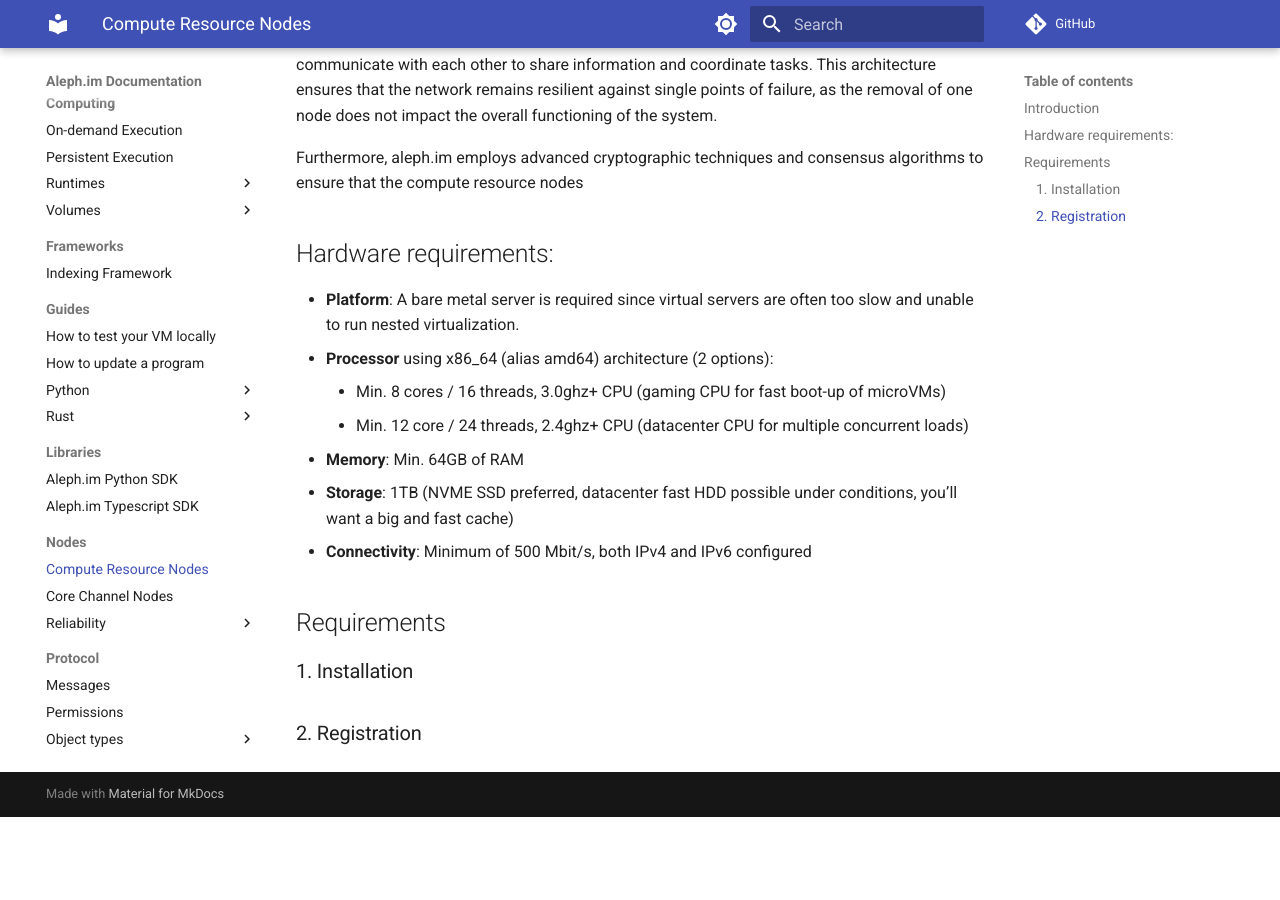
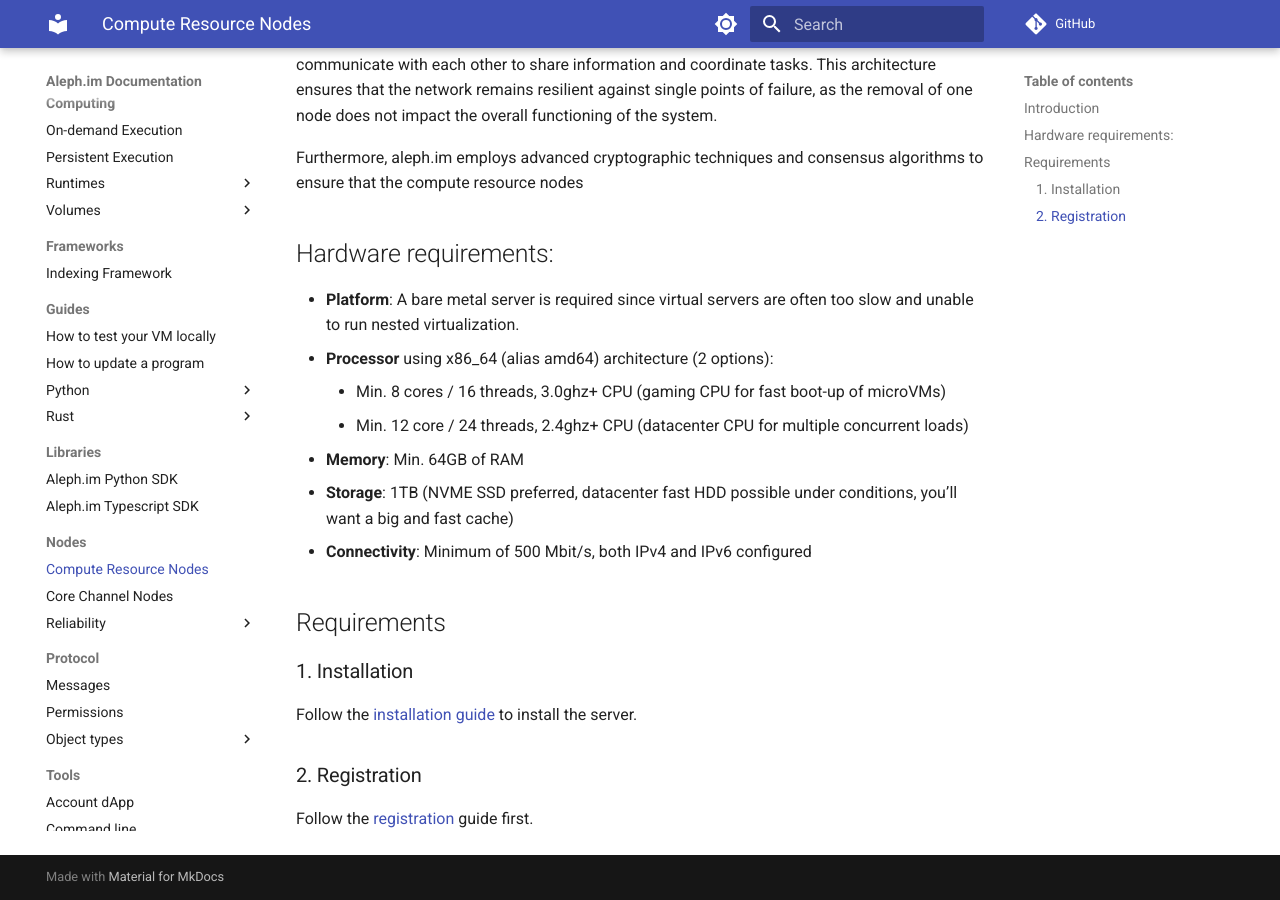
Before and after one commit to aleph-im/aleph-docs, an MkDocs documentation site: the page built from docs/nodes/compute.md, in a window 1280 px wide and 900 px high, scrolled down 574 px. Built offline with MkDocs 1.6.1 and Material for MkDocs 9.7.7, drawn with Linux system fonts in a browser that asks for light colours; comment, search, counter and statistics services are not loaded; before the commit the page ends 1391 px from its top, so only the background shows below that.

Commit message:
[UPDATE] Update compute.md
Added the installation and registration guide

```diff
--- a/docs/nodes/compute.md
+++ b/docs/nodes/compute.md
@@ -34,5 +34,7 @@
 ## Requirements
 
 ### 1. Installation
+Follow the [installation guide](https://github.com/aleph-im/aleph-vm/#1-install-aleph-vm-from-packages) to install the server.
 
 ### 2. Registration
+Follow the [registration](https://medium.com/aleph-im/step-by-step-on-how-to-create-and-register-your-compute-resource-node-e5308130fbf7) guide first.
```
